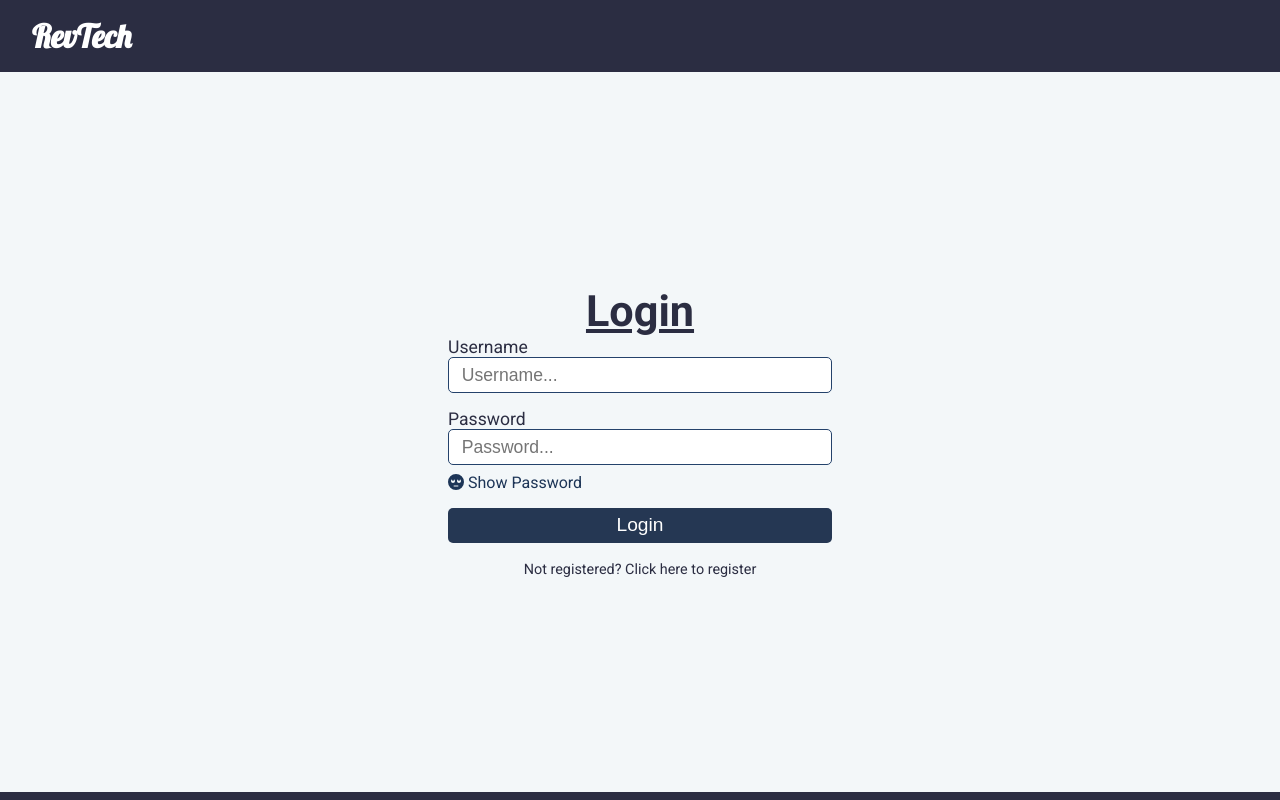
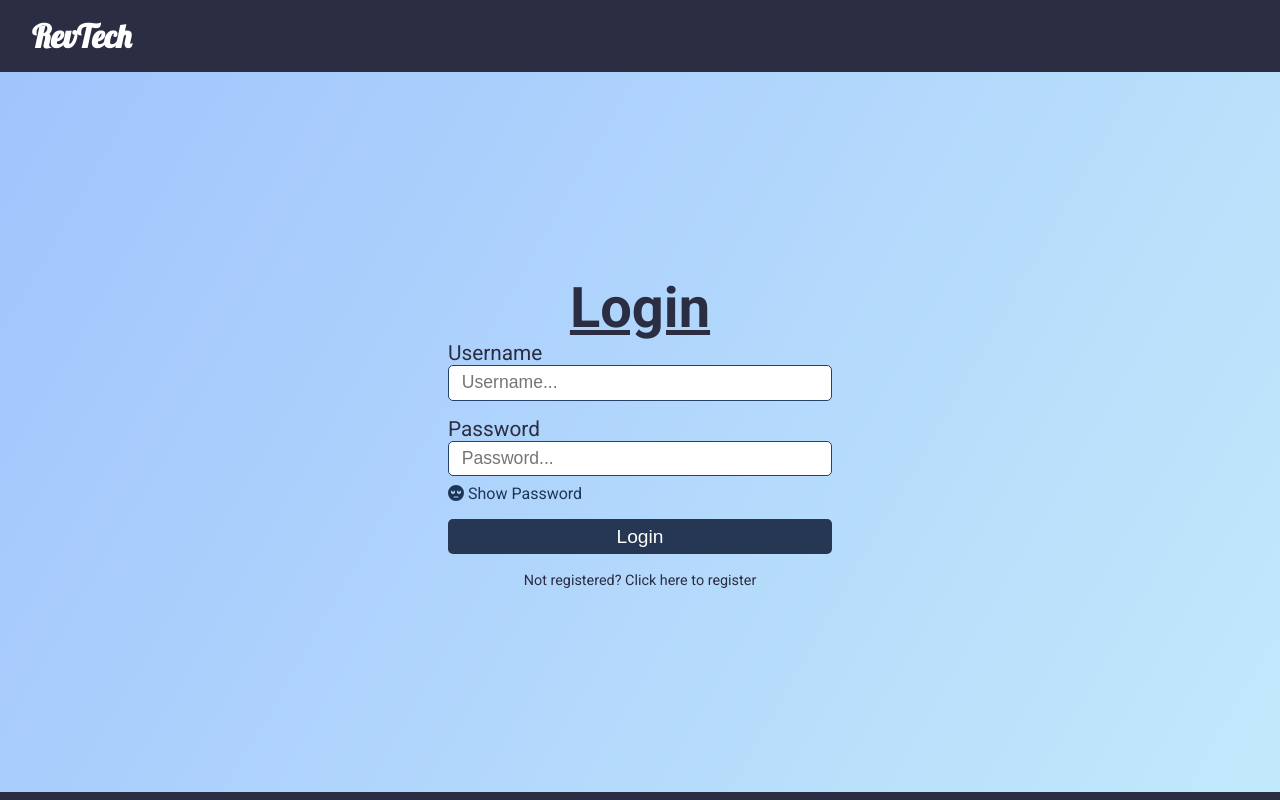
Before and after one commit to 220328-Java-Full-Stack-AWS/Team-A-P2, an Angular app in the folder RevTech/: page /login in a window 1280 px wide. Shown: the top 800 px of the page. Built offline with nearby package versions, Linux system fonts and the light colour scheme.

Commit message:
login styling and navbar additions

```diff
--- a/RevTech/src/app/login-page/login-page.component.scss
+++ b/RevTech/src/app/login-page/login-page.component.scss
@@ -1,7 +1,7 @@
 .login{
   width: 100%;
   height: 90vh;
-  background: #f3f7f9;
+  background-image: linear-gradient(120deg, #a1c4fd 0%, #c2e9fb 100%);
   display: flex;
   flex-direction: column;
   justify-content: center;
@@ -10,7 +10,7 @@
   h1 {
     width: 30%;
     text-align: center;
-    font-size: 2.7rem;
+    font-size: 3.5rem;
     font-weight: 500;
     color: #2b2d42;
     font-weight: bold;
@@ -28,7 +28,7 @@
       display: flex;
       flex-direction: column;
       label {
-        font-size: 1.1rem;
+        font-size: 1.3rem;
         color: #2b2d42;
       }
       input {
--- a/RevTech/src/app/navbar/navbar.component.html
+++ b/RevTech/src/app/navbar/navbar.component.html
@@ -27,6 +27,7 @@
   <ul>
     <div class="menu-content">
       <li *ngIf="auth.username.value === 'Admin'"><a routerLink="/admin" routerLinkActive="active">Admin</a></li>
+      <li><a routerLink="/shop" routerLinkActive="active">Shop</a></li>
       <li><a routerLink="/profile" routerLinkActive="active">Profile</a></li>
       <li><a routerLink="/orders" routerLinkActive="active">Orders</a></li>
       <li (click)="onLogOut()">Log Out</li>
--- a/RevTech/src/app/register-page/register-page.component.scss
+++ b/RevTech/src/app/register-page/register-page.component.scss
@@ -1,13 +1,13 @@
 .register {
   width: 100%;
   height: 90vh;
-  background: #f3f7f9;
+  background-image: linear-gradient(120deg, #a1c4fd 0%, #c2e9fb 100%);
   display: flex;
   flex-direction: column;
   align-items: center;
   justify-content: center;
   h1 {
-    font-size: 2.7rem;
+    font-size: 3.5rem;
     margin-bottom: 1rem;
     font-weight: 500;
     color: #2b2d42;
@@ -15,7 +15,7 @@
     text-decoration: underline;
   }
   form{
-    width: 40%;
+    width: 50%;
     display: flex;
     flex-direction: column;
     justify-content: center;
--- a/RevTech/src/app/services/authentication.service.ts
+++ b/RevTech/src/app/services/authentication.service.ts
@@ -65,6 +65,7 @@ export class AuthenticationService {
         sessionStorage.setItem('userid', user.userId.toString());
         sessionStorage.setItem('username', user.username);
         sessionStorage.setItem('email', user.email);
+        sessionStorage.setItem('password', user.password);
         sessionStorage.setItem('firstname', user.firstName);
         sessionStorage.setItem('lastname', user.lastName);
         sessionStorage.setItem('phone', user.phone);
```
